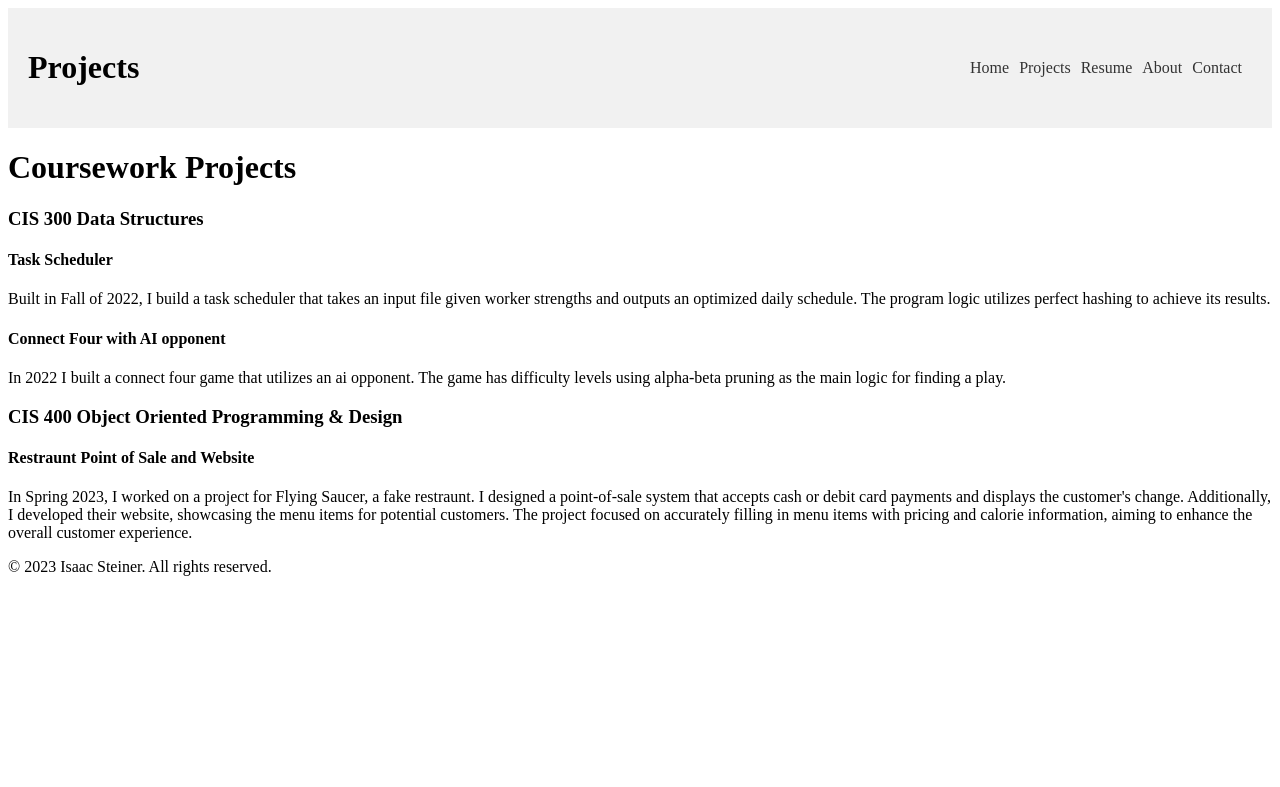
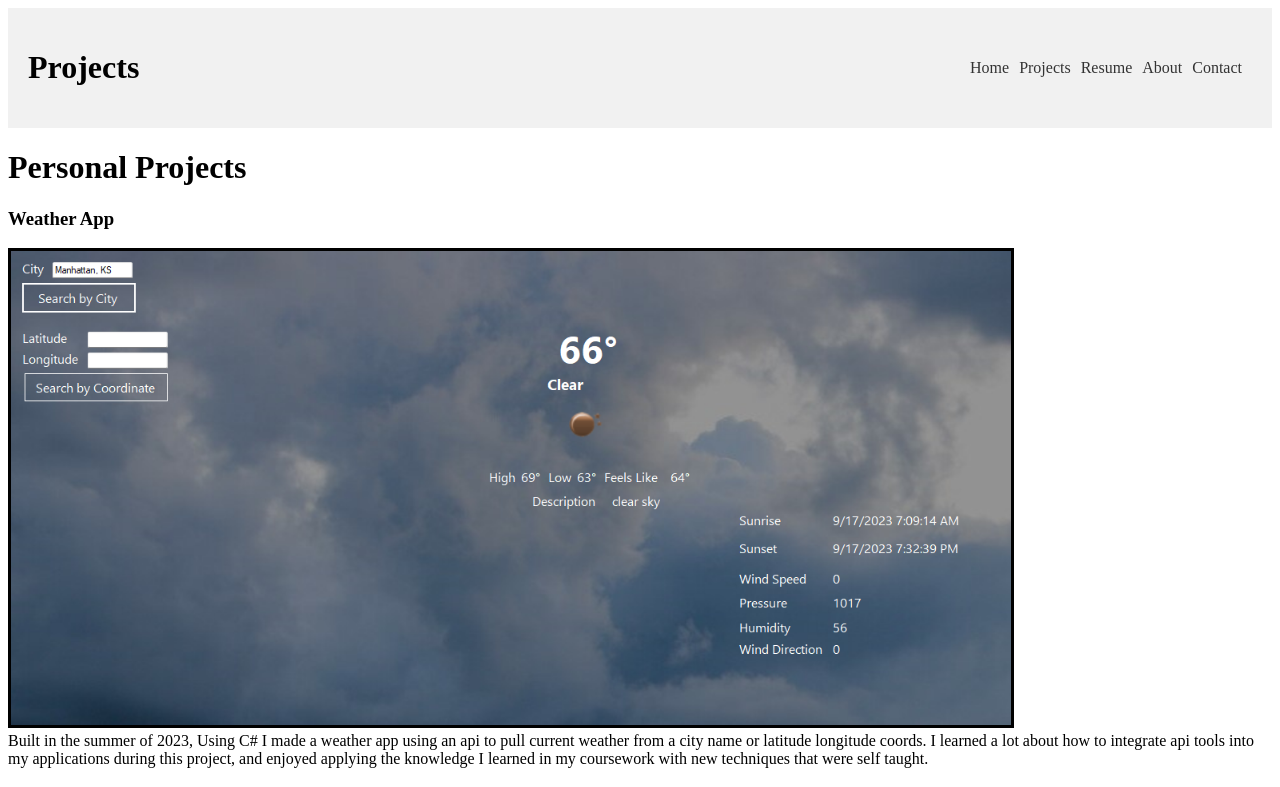
Before and after one commit to isaacsteiner03/isaacsteiner03.github.io, a plain HTML site: page projects.html in a window 1280 px wide. Shown: the top 787 px of the page. Drawn offline with Linux system fonts and the light colour scheme; a script that the page names is missing.

Commit message:
added project info

```diff
--- a/projects.html
+++ b/projects.html
@@ -21,6 +21,11 @@
     </header>
 
     <main>
+        <h1>Personal Projects</h1>
+        <h3>Weather App</h3>
+        <img id="weatherappimg" src="images/weatherapp.png" alt="Weatherapp">
+        <br>
+        <textbox>Built in the summer of 2023, Using C# I made a weather app using an api to pull current weather from a city name or latitude longitude coords. I learned a lot about how to integrate api tools into my applications during this project, and enjoyed applying the knowledge I learned in my coursework with new techniques that were self taught.</textbox>
         <h1>Coursework Projects</h1>
         <h3>CIS 300 Data Structures</h3>
         <h4>Task Scheduler</h4>
--- a/styles.css
+++ b/styles.css
@@ -95,7 +95,11 @@ nav #projres {
     height: auto;
     border: 3px solid black;
 }
-
+#weatherappimg {
+    width: 1000px;
+    height: auto;
+    border: 3px solid black;
+}
 #contact {
     text-align: center;
     font-family: monospace;
```
Also changed, not shown: images/weatherapp.png (added).
